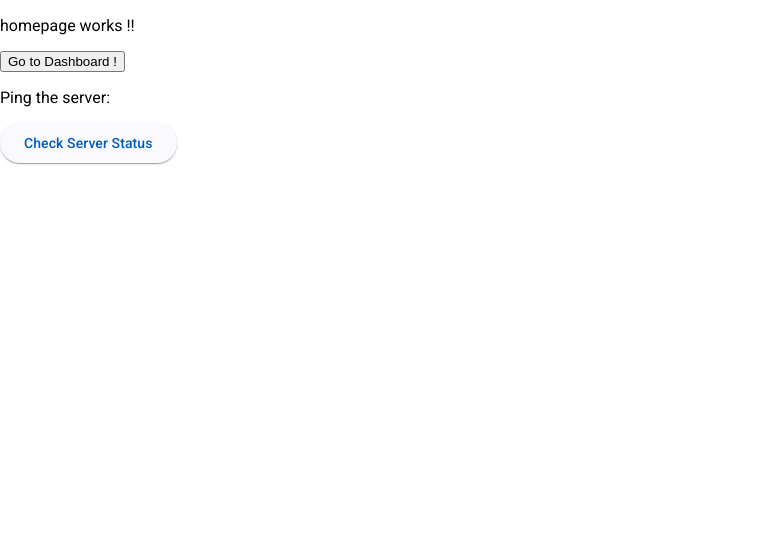
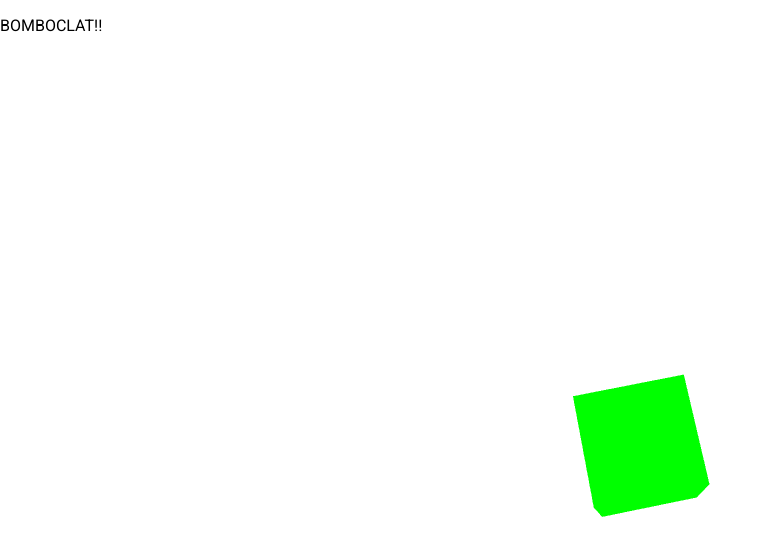
Before and after one commit to m4rmen/polyhx2k25, an Angular app in the folder client/: page /homepage in a window 1280 px wide. Shown: the top 556 px of the page, without its empty margins (0-773 px from the left). Built offline with nearby package versions, Linux system fonts and the light colour scheme.

Commit message:
threejs template

```diff
--- a/client/package.json
+++ b/client/package.json
@@ -30,6 +30,7 @@
     "prettier": "^3.4.2",
     "rimraf": "^6.0.1",
     "rxjs": "~7.8.0",
+    "three": "^0.173.0",
     "tslib": "^2.3.0",
     "zone.js": "~0.15.0"
   },
@@ -38,6 +39,7 @@
     "@angular/cli": "^19.0.7",
     "@angular/compiler-cli": "^19.0.0",
     "@types/jasmine": "~5.1.0",
+    "@types/three": "^0.173.0",
     "angular-eslint": "19.0.2",
     "jasmine-core": "~5.4.0",
     "karma": "~6.4.0",
@@ -46,6 +48,7 @@
     "karma-jasmine": "~5.1.0",
     "karma-jasmine-html-reporter": "~2.1.0",
     "typescript": "~5.6.2",
-    "typescript-eslint": "8.18.0"
+    "typescript-eslint": "8.18.0",
+    "vite": "^5.4.11"
   }
 }
--- a/client/src/app/pages/homepage/homepage.component.css
+++ b/client/src/app/pages/homepage/homepage.component.css
@@ -0,0 +1,12 @@
+:host {
+    display: block;
+    width: 100%;
+    height: 100%;
+  }
+
+  /* Make sure the canvas fills its container */
+  canvas {
+    width: 100%;
+    height: 100%;
+    display: block;
+  }
--- a/client/src/app/pages/homepage/homepage.component.html
+++ b/client/src/app/pages/homepage/homepage.component.html
@@ -1,4 +1,2 @@
-<p>homepage works !!</p>
-<button [routerLink]="['/dashboard']" routerLinkActive="router-link-active" >Go to Dashboard !</button>
-<p>Ping the server: {{ serverResponse }}</p>
-<button mat-raised-button (click)="getServerStatus()" class="btn btn-primary">Check Server Status</button>
+<p>BOMBOCLAT!!</p>
+<canvas #canvas3D></canvas>
--- a/client/src/app/pages/homepage/homepage.component.ts
+++ b/client/src/app/pages/homepage/homepage.component.ts
@@ -1,9 +1,10 @@
-import { Component } from '@angular/core';
+/* eslint-disable @typescript-eslint/no-this-alias */
+import { Component, AfterViewInit, OnDestroy, ViewChild, ElementRef } from '@angular/core';
 import { RouterModule } from '@angular/router';
-import { HttpService } from '../../services/http/http.service';
 import { MatDividerModule } from '@angular/material/divider';
 import { MatButtonModule } from '@angular/material/button';
 import { MatIconModule } from '@angular/material/icon';
+import * as THREE from 'three';
 
 @Component({
     selector: 'app-homepage',
@@ -11,13 +12,77 @@ import { MatIconModule } from '@angular/material/icon';
     templateUrl: './homepage.component.html',
     styleUrl: './homepage.component.css',
 })
-export class HomepageComponent {
-    serverResponse = '';
-    constructor(private httpService: HttpService) {}
+export class HomepageComponent  implements AfterViewInit, OnDestroy {
+    @ViewChild('canvas3D', { static: true }) private canvasRef!: ElementRef<HTMLCanvasElement>;
 
-    getServerStatus(): void {
-        this.httpService.ping().subscribe((status) => {
-            this.serverResponse = `${status.message} - ${status.lastPing != null ? new Date(status.lastPing)?.toLocaleString('fr-FR') : ''}`;
-        });
+    private renderer!: THREE.WebGLRenderer;
+    private scene!: THREE.Scene;
+    private camera!: THREE.PerspectiveCamera;
+    private cube!: THREE.Mesh;
+    private animationFrameId!: number;
+
+    private get canvas(): HTMLCanvasElement {
+      return this.canvasRef.nativeElement;
+    }
+
+    ngAfterViewInit(): void {
+      this.createScene();
+      this.startRenderingLoop();
+    }
+
+    private createScene(): void {
+      // 1. Create a scene
+      this.scene = new THREE.Scene();
+
+      // 2. Set up a camera
+      const fov = 75;
+      const aspect = this.getAspectRatio();
+      const near = 0.1;
+      const far = 1000;
+      this.camera = new THREE.PerspectiveCamera(fov, aspect, near, far);
+      this.camera.position.z = 5;
+
+      // 3. Configure the renderer
+      this.renderer = new THREE.WebGLRenderer({
+        canvas: this.canvas,
+        alpha: true,    // if you want a transparent background
+        antialias: true // smoother edges
+      });
+      this.renderer.setSize(this.canvas.clientWidth, this.canvas.clientHeight);
+
+      // 4. Create a simple cube
+      const geometry = new THREE.BoxGeometry(1, 1, 1);
+      const material = new THREE.MeshBasicMaterial({ color: 0x00ff00 });
+      this.cube = new THREE.Mesh(geometry, material);
+      this.scene.add(this.cube);
+    }
+
+    private getAspectRatio(): number {
+      return this.canvas.clientWidth / this.canvas.clientHeight;
+    }
+
+    private startRenderingLoop(): void {
+      const component: HomepageComponent = this;
+
+      (function render() {
+        component.animationFrameId = requestAnimationFrame(render);
+        component.update();
+        component.renderer.render(component.scene, component.camera);
+      }());
+    }
+
+    private update(): void {
+      // Rotate the cube slightly on each frame
+      if (this.cube) {
+        this.cube.rotation.x += 0.01;
+        this.cube.rotation.y += 0.01;
+      }
+    }
+
+    ngOnDestroy(): void {
+      // Clean up the animation frame to prevent memory leaks
+      if (this.animationFrameId) {
+        cancelAnimationFrame(this.animationFrameId);
+      }
     }
 }
```
Also changed, not shown: 1 other file (tests, documents, lock files or other folders).
